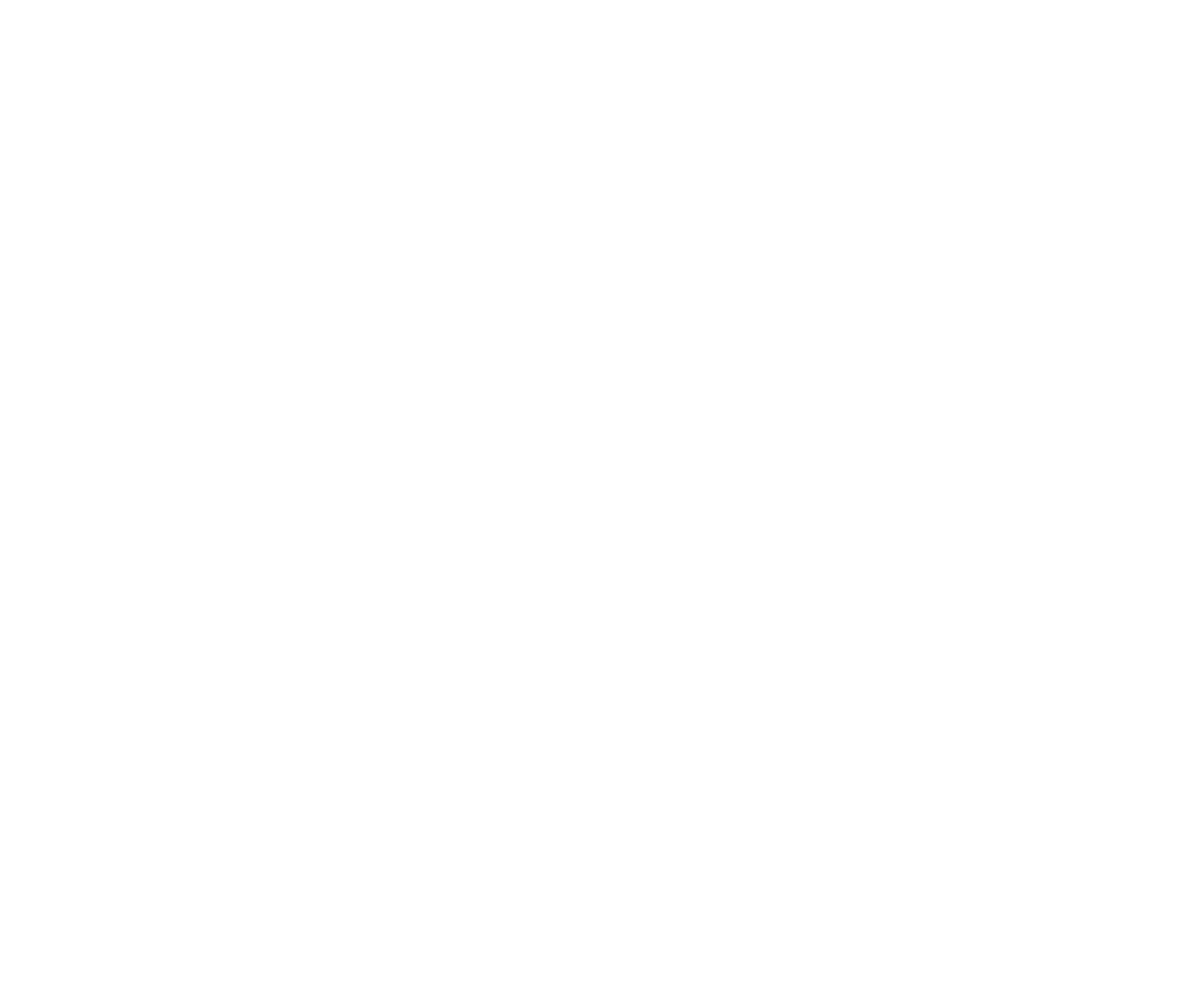
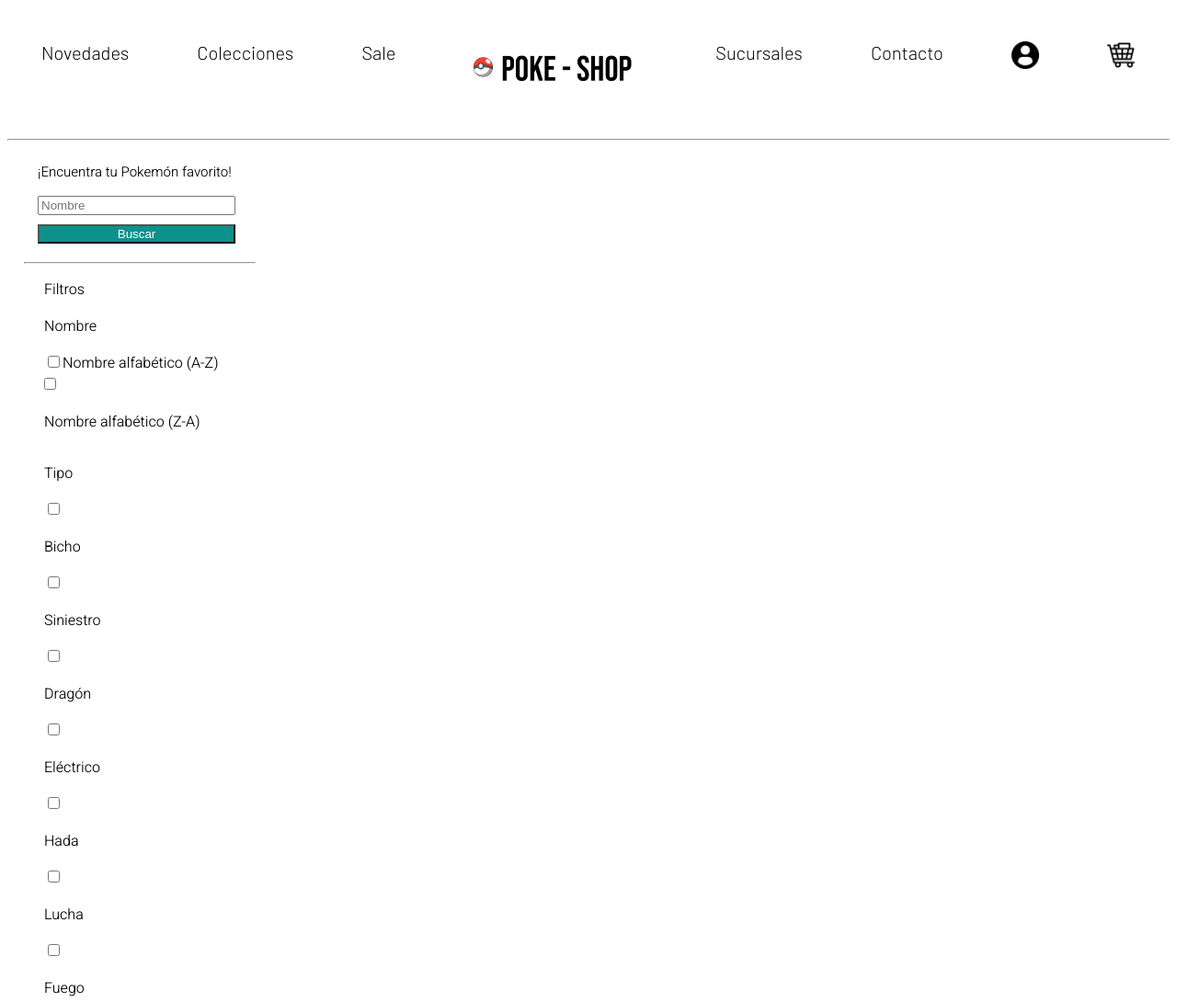
Before and after one commit to eirabm/CDMX010-data-lovers, a plain HTML site: page index.html in a window 1280 px wide. Shown: the top 1090 px of the page at 92% size. Before the commit the page ends 800 px from the top, so only its background shows below. Drawn offline with Linux system fonts and the light colour scheme.

Commit message:
Inicio del proyecto

```diff
--- a/index.html
+++ b/index.html
@@ -2,10 +2,94 @@
 <html>
   <head>
     <meta charset="utf-8">
+    <link rel="preconnect" href="https://fonts.gstatic.com">
+    <link href="https://fonts.googleapis.com/css2?family=Barlow:wght@300&display=swap" rel="stylesheet">
+    <link rel="preconnect" href="https://fonts.gstatic.com">
+    <link href="https://fonts.googleapis.com/css2?family=Heebo:wght@300&display=swap" rel="stylesheet">
+    <link rel="stylesheet" href="style.css" />
     <title>Data Lovers</title>
-    <link rel="stylesheet" href="style.css" />
   </head>
+
   <body>
+    <!-- Barra de navegación -->
+    <div class="menu">
+      <ul>
+        <li>Novedades</li>
+        <li>Colecciones</li>
+        <li>Sale</li>
+        <li><img src="imagenes/Título.PNG" class="name"></li>
+        <li>Sucursales</li>
+        <li>Contacto</li>
+        <li><img src="imagenes/profile-user.png" class="user"></li>
+        <li><img src="imagenes/buy.png" class="car"></li>
+      </ul>
+    </div>
+    <hr>
+
+    <!-- Buscar Pokempon por nombre -->
+    <div class="search">
+      <section>
+        <div class="findPokemon">
+          <p class="favoritePokemon">¡Encuentra tu Pokemón favorito!</p>
+          <div class="flexbox">
+          <input type="text" placeholder="Nombre" class="pokemonName">
+          <button type="button" class="searchName">Buscar</button>
+        </div>
+        </div>
+        <hr class="line">
+      </section>
+    <!-- Filtros -->
+    <div>
+      <section class="filter">
+          <ul>
+            <li><p>Filtros</p></li>
+            <li><p>Nombre</p></li>
+            <div class="alphabet">
+            <li><input type="checkbox"></li>
+            <p class="az">Nombre alfabético (A-Z)</p>
+            </div>
+            <div class="alphabet">
+            <li><input type="checkbox" class="az"><p>Nombre alfabético (Z-A)</p></li>
+            </div>
+            <li><p>Tipo</p></li>
+            <li><input type="checkbox"><p>Bicho</p></li>
+            <li><input type="checkbox"><p>Siniestro</p></li>
+            <li><input type="checkbox"><p>Dragón</p></li>
+            <li><input type="checkbox"><p>Eléctrico</p></li>
+            <li><input type="checkbox"><p>Hada</p></li>
+            <li><input type="checkbox"><p>Lucha</p></li>
+            <li><input type="checkbox"><p>Fuego</p></li>
+            <li><input type="checkbox"><p>Volador</p></li>
+            <li><input type="checkbox"><p>Fantasma</p></li>
+            <li><input type="checkbox"><p>Planta</p></li>
+            <li><input type="checkbox"><p>Tierra</p></li>
+            <li><input type="checkbox"><p>Hielo</p></li>
+            <li><input type="checkbox"><p>Normal</p></li>
+            <li><input type="checkbox"><p>Veneno</p></li>
+            <li><input type="checkbox"><p>Psiquico</p></li>
+            <li><input type="checkbox"><p>Roca</p></li>
+            <li><input type="checkbox"><p>Acero</p></li>
+            <li><input type="checkbox"><p>Agua</p></li>
+            <li><p>Número de caramelos</p></li>
+            <li><input type="checkbox"><p>1</p></li>
+            <li><input type="checkbox"><p>3</p></li>
+            <li><input type="checkbox"><p>25</p></li>
+            <li><input type="checkbox"><p>50</p></li>
+            <li><input type="checkbox"><p>100</p></li>
+            <li><input type="checkbox"><p>400</p></li>
+            <button type="button" class="searchFilter">Buscar</button>
+            <li></li>
+          </ul>
+      </section>
+    </div>
+
+    </div>
+
+
+
+
+
+
     <div id="root"></div>
     <script src="main.js" type="module"></script>
   </body>
--- a/style.css
+++ b/style.css
@@ -0,0 +1,101 @@
+.menu ul{
+    display: flex;
+    align-self: center;
+    list-style: none;
+    font-family: 'Barlow', sans-serif;
+    font-size: 20px;
+    margin: 0%;
+    padding: 0%;
+}
+
+.menu{
+    border-color: black 2px;
+}
+
+.menu ul li{
+    display: inline-block;
+    padding: 37px;
+    align-items: center;
+}
+
+.name{
+    width: 100%;
+    max-width: 200px;
+    /* padding-top: -10px; */
+}
+
+.user{
+    width: 100%;
+    max-width: 30px;
+}
+
+.car{
+    width: 100%;
+    max-width: 30px;
+}
+
+.findPokemon{
+    font-family: 'Heebo', sans-serif;
+}
+
+.flexbox{
+    display: flex;
+    flex-direction: column;
+}
+
+.favoritePokemon{
+    margin-left: 33px;
+}
+
+.favoritePokemon{
+    font-size: 15px;
+}
+
+.pokemonName{
+    margin-left: 33px;
+    width: 207px;
+}
+
+
+.searchName{
+    margin-left: 33px;
+    width: 215px;
+    margin-top: 10px;
+    background-color: #0E918C;
+    color: white
+}
+
+.search{
+    width: 270px;
+    position: absolute;
+}
+
+.line{
+    margin-left: 18px;
+    margin-top: 20px;
+}
+
+.filter ul{
+    font-family: 'Heebo', sans-serif;
+    list-style: none;
+}
+
+.searchFilter{
+    margin-left: 33px;
+    width: 215px;
+    margin-top: 10px;
+    background-color: #0E918C;
+    color: white
+}
+
+.alphabet{
+    display: flex;
+}
+
+.az{
+    margin: 0%;
+}
+
+/* input [type="checkbox"]{
+    vertical-align: middle;
+} */
```
Also changed, not shown: imagenes/Título.PNG (added), imagenes/buy.png (added), imagenes/profile-user.png (added).
